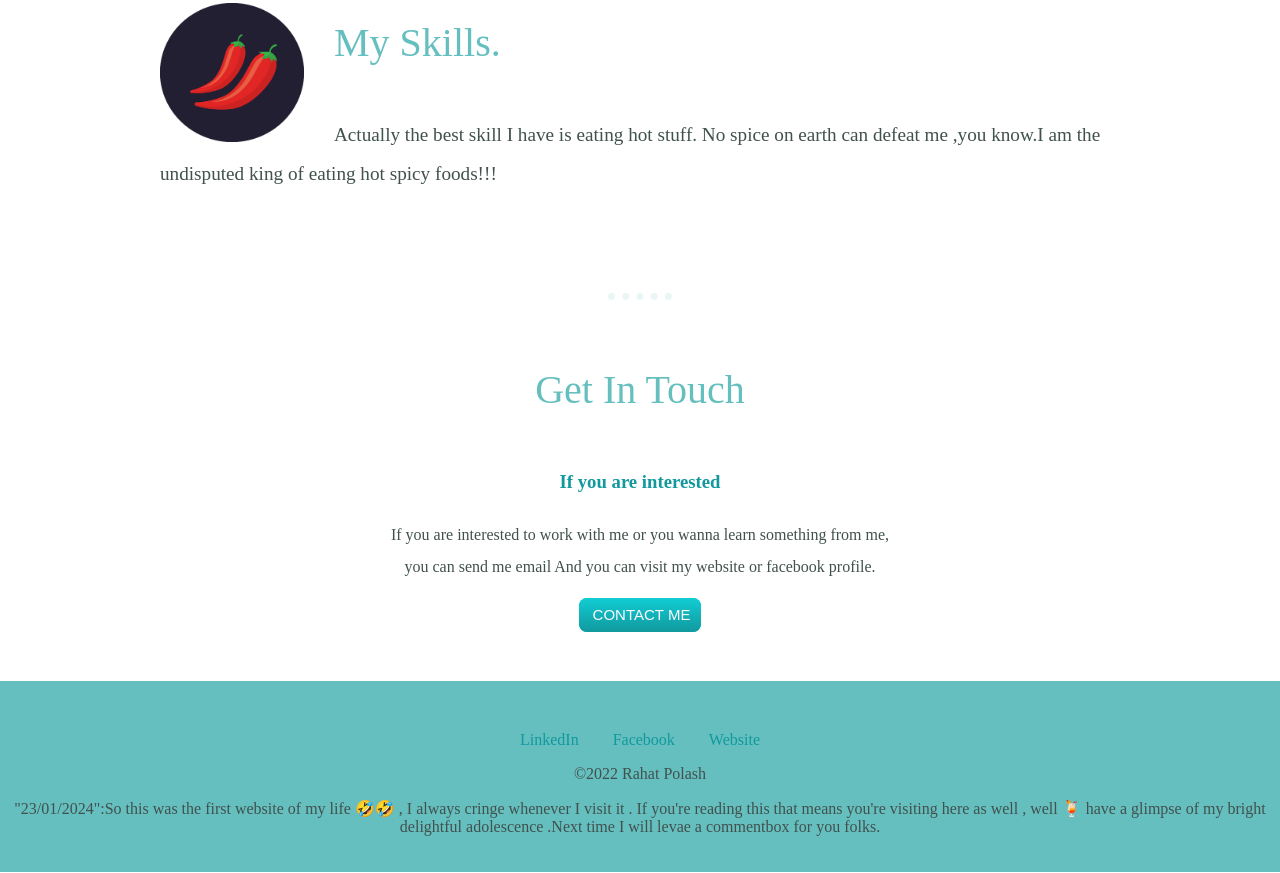
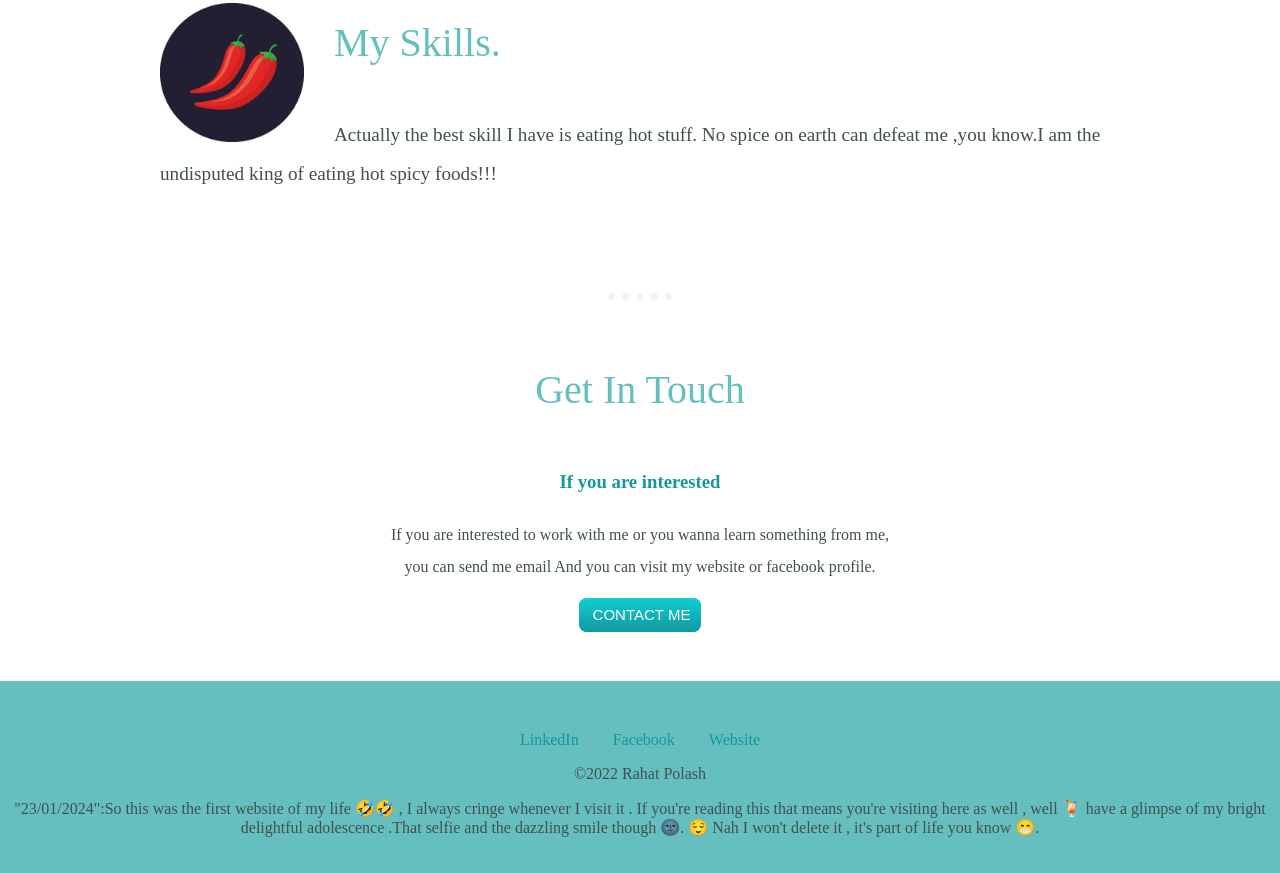
Before and after one commit to rahatRP/rahat, a plain HTML site: page index.html in a window 1280 px wide. Shown: the part 1480-2353 px from the top of the page. Drawn offline with Linux system fonts and the light colour scheme.

Commit message:
Update index.html

```diff
--- a/index.html
+++ b/index.html
@@ -77,7 +77,7 @@
       >
       <a class="footer-link" href="https://rahatrp.github.io/cv/">Website</a>
       <p>©2022 Rahat Polash</p>
-      <p>"23/01/2024":So this was the first website of my life 🤣🤣 , I always cringe whenever I visit it . If you're reading this that means you're visiting here as well , well 🍹 have a glimpse of my bright delightful adolescence .Next time I will levae a commentbox for you folks.</p>
+      <p>"23/01/2024":So this was the first website of my life 🤣🤣 , I always cringe whenever I visit it . If you're reading this that means you're visiting here as well , well 🍹 have a glimpse of my bright delightful adolescence .That selfie and the dazzling smile though 🌚. 😌 Nah I won't delete it , it's part of life you know 😁.</p>
 
     </div>
   </body>
```
